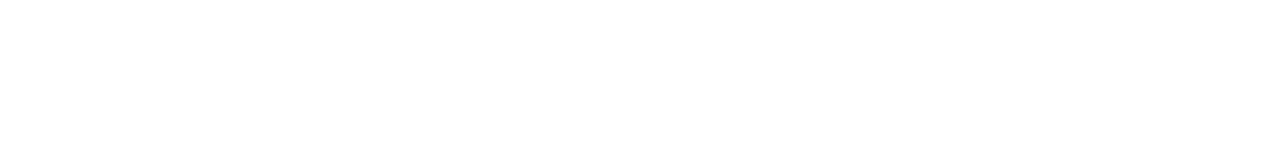
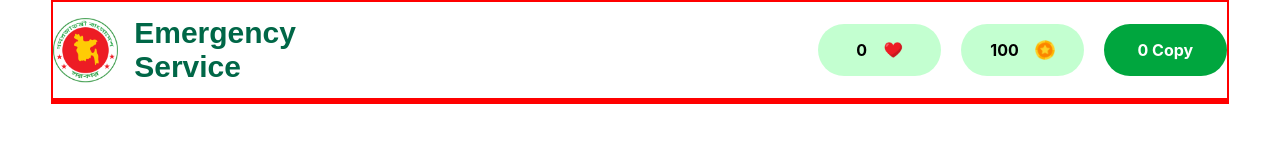
Before and after one commit to IbrahimNewaz/MODULE-28-Assignment-5, a plain HTML site: page index.html in a window 1280 px wide. Drawn offline with Linux system fonts and the light colour scheme.

Commit message:
nav bar done

```diff
--- a/index.html
+++ b/index.html
@@ -1,15 +1,55 @@
 <!DOCTYPE html>
 <html lang="en">
+
 <head>
     <meta charset="UTF-8">
     <meta name="viewport" content="width=device-width, initial-scale=1.0">
     <title>Emergency | Hotline</title>
     <link rel="shortcut icon" href="assets/logo.png" type="image/x-icon">
+    <link rel="stylesheet" href="styles/style.css">
 </head>
+
 <body>
     <nav>
+        <div class="navbar container">
+            <!-- nav left side -->
+            <div class="left-side">
+                <img src="assets/logo.png" alt="Bangladesh Gov.Logo">
+                <div class="nav-h1 hind-font">
+                    <h1>Emergency</h1>
+                    <h1>Service</h1>
+                </div>
+            </div>
 
+
+            <div class="right-side">
+                <div>
+                    <button class="bttn-1 inter-font ">0 <img id="red-hart" src="assets/heart.png" alt="red hart"></button>
+                </div>
+
+                <div>
+                    <button class="bttn-1 inter-font ">100 <img id="call-coin" src="assets/coin.png" alt="call coin"></button>
+                </div>
+
+                <div>
+                    <button class="bttn-2 inter-font " >0 Copy</button>
+                </div>
+            </div>
+        </div>
     </nav>
 
+    <!-- hero banner section -->
+    <main>
+        <!-- hero/banner section -->
+        <div class="banner">
+            <div class="container">
+
+            </div>
+
+        </div>
+    </main>
+
+
 </body>
+
 </html>
--- a/styles/style.css
+++ b/styles/style.css
@@ -1,17 +1,121 @@
-*{
+/* 🟦🟦Project Shared styles🟦🟦 */
+* {
     box-sizing: border-box;
     margin: 0;
     padding: 0;
 }
 
-.container{
+.container {
     width: 92%;
     height: 100%;
     margin: auto;
     border: solid 2px red;
 }
 
+/* fonts hind madurai  */
+@import url('https://fonts.googleapis.com/css2?family=Hind+Madurai:wght@300;400;500;600;700&display=swap');
 
-img{
-    width: 100%;
+.hind-font {
+    font-family: "Hind Madurai", sans-serif;
+    font-style: normal;
 }
+
+/* fonts inter */
+@import url('https://fonts.googleapis.com/css2?family=Inter:ital,opsz,wght@0,14..32,100..900;1,14..32,100..900&display=swap');
+
+.inter-font {
+    font-family: "Inter", sans-serif;
+    font-style: normal;
+}
+
+/* _________________________________________________________________________________________________________ */
+
+/* 🟩🟦nav bar styles🟦🟩 */
+nav {
+    max-width: 1920px;
+    height: 100px;
+    background-color: white;
+}
+
+.navbar {
+    display: flex;
+    justify-content: space-between;
+    align-items: center;
+}
+
+.left-side {
+    display: flex;
+    justify-content: center;
+    align-items: center;
+    gap: 1rem;
+}
+
+.left-side img {
+    width: 65px;
+}
+
+.nav-h1 {
+    font-size: 20px;
+    font-weight: bolder;
+    color: #006747;
+
+}
+
+
+/* right side */
+.right-side {
+    display: flex;
+    justify-content: center;
+    align-items: center;
+    gap: 20px;
+}
+
+#red-hart {
+    width: 20px;
+    height: 20px;
+}
+
+#call-coin {
+    width: 20px;
+    height: 20px;
+}
+
+/* navbar button styles  */
+.bttn-1 {
+    width: 7.68rem;
+    height: 3.25rem;
+    font-size: 1rem;
+    font-weight: bolder;
+    color: #000000;
+    padding: 12px 12px;
+    margin: 10 12;
+    display: flex;
+    justify-content: center;
+    align-items: center;
+    gap: 1rem;
+
+    background-color: #41FF6B50;
+    border: none;
+    border-radius: 50px;
+}
+
+.bttn-2 {
+    width: 7.68rem;
+    height: 3.25rem;
+    font-size: 1rem;
+    font-weight: bolder;
+    color: #FFFFFF;
+    padding: 12px 12px;
+    margin: 10 12;
+    display: flex;
+    justify-content: center;
+    align-items: center;
+    gap: 1rem;
+
+    background-color: #00A63E;
+    border: none;
+    border-radius: 50px;
+}
+
+/* navabar ends here  */
+/* _________________________________________________________________________________________________________ */
```
